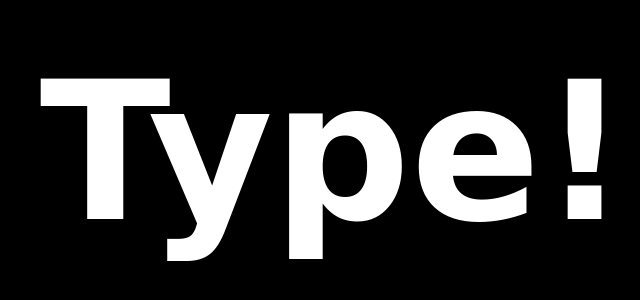
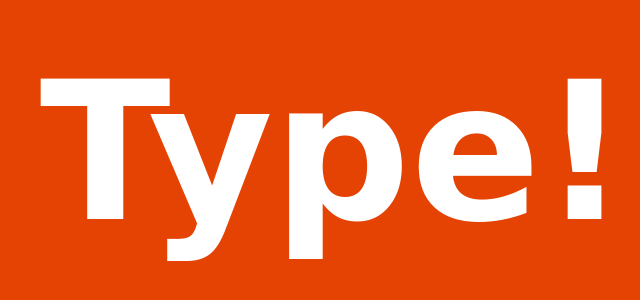
Before and after one commit to AntonioPedro9/21-dias-de-codigo, a plain HTML site: page 17/index.html in a window 1280 px wide. Shown: the part 248-548 px from the top of the page, without its empty margins (306-946 px from the left). Drawn offline with Linux system fonts and the light colour scheme; a web font is replaced by a local one.

Commit message:
Mudança na cor de fundo do desafio 17

```diff
--- a/17/style.css
+++ b/17/style.css
@@ -12,7 +12,7 @@ body {
   justify-content: center;
   align-items: center;
   color: #fff;
-  background-color: #000;
+  background-color: #e54304;
   font-family: "Nabla", cursive;
 }
 
```
